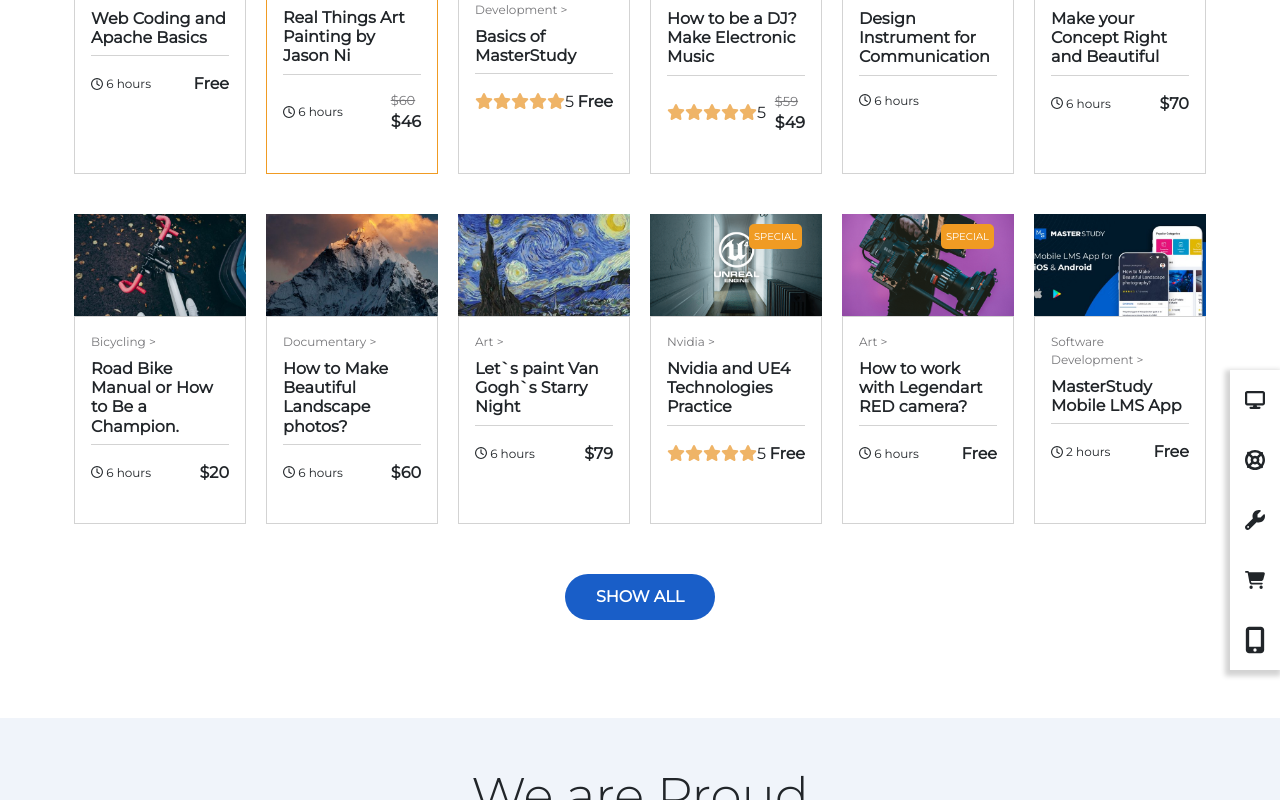
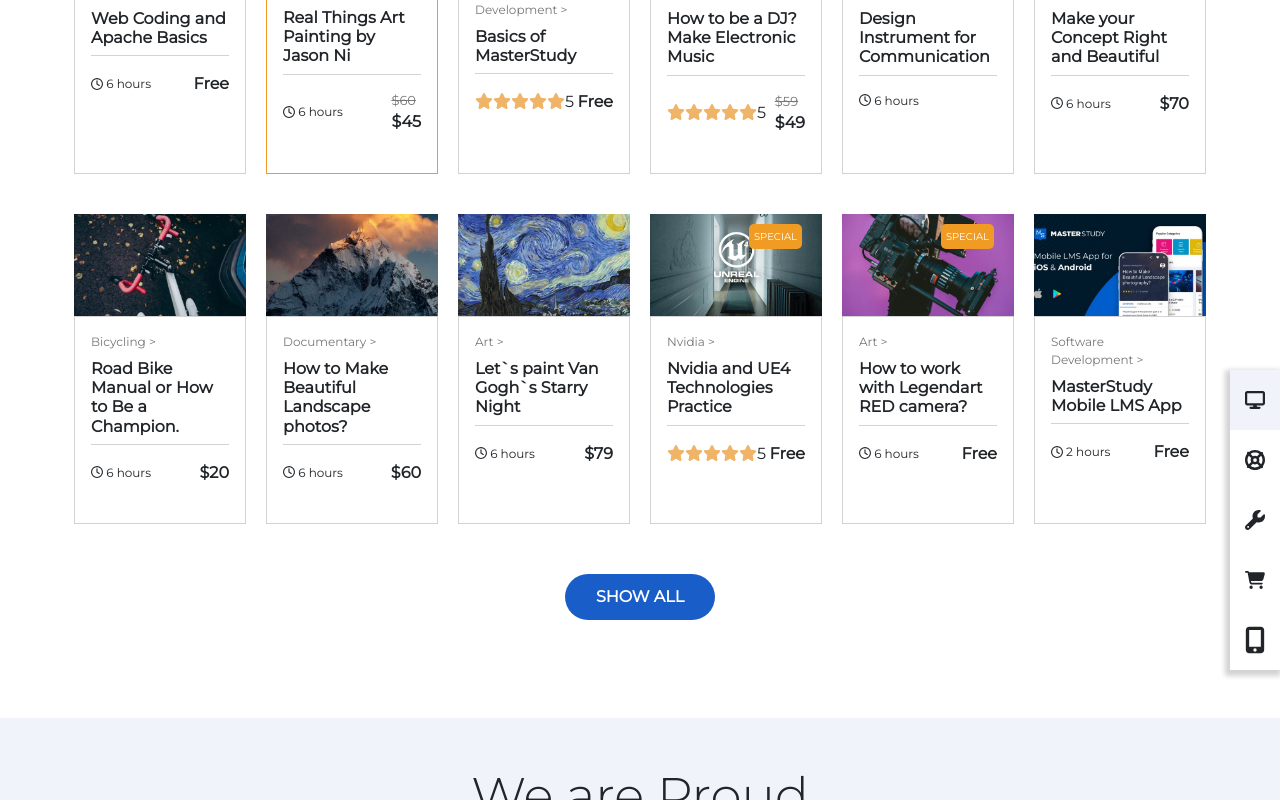
Before and after one commit to alecasentini/proj-html-vuejs, a Vue app: page / in a window 1280 px wide. In both pictures the pointer is over the icon 1255 px from the left and 3284 px from the top of the page. Shown: the part 2884-3684 px from the top of the page. Built offline with nearby package versions, Linux system fonts and the light colour scheme.

Commit message:
Modifica favicon e effetto hover asidebar

```diff
--- a/src/components/RecentCoursesComp.vue
+++ b/src/components/RecentCoursesComp.vue
@@ -135,6 +135,11 @@ ul {
     svg {
         padding: 15px;
         font-size: 30px;
+
+        &:hover {
+            background-color: #f0f4fa;
+            cursor: pointer;
+        }
     }
 }
 </style>
--- a/src/store.js
+++ b/src/store.js
@@ -22,7 +22,7 @@ export const store = reactive({
             featured: true,
             label: "new",
             duration: '6 hours',
-            price: "$46",
+            price: "$45",
             discount: "$60",
             rating: ""
         },
```
Also changed, not shown: 1 other file (tests, documents, lock files or other folders).
